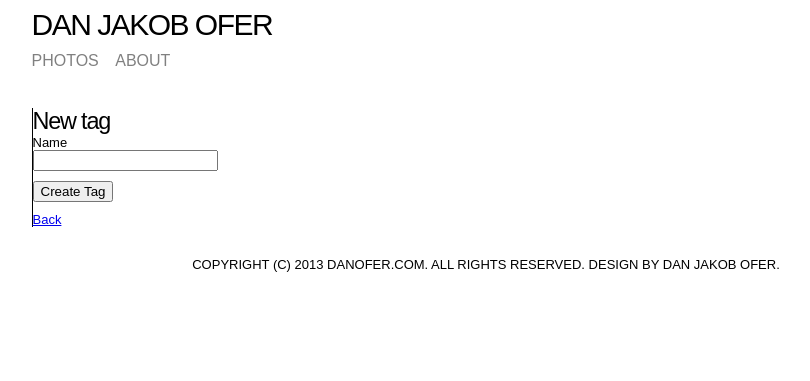
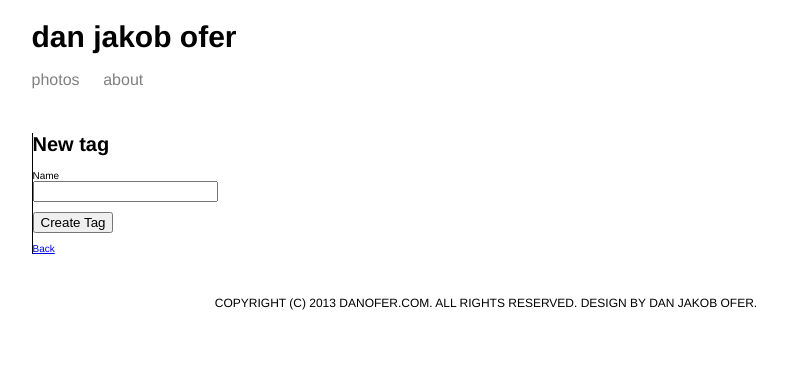
Before and after one commit to ofer987/Numerous, a Rails app: page /tags/new in a window 1280 px wide. Shown: the top 381 px of the page, without its empty margins (154-964 px from the left). Run offline with Rails 7, Linux system fonts and the light colour scheme; the visitor is signed in with stand-in values (Sample User, id 1); style sheets or scripts are compiled from the project's sources; parts of the project's set-up code (start-up, migrations or seed data) failed here and were passed over; some libraries are stand-ins or nearby versions.

Commit message:
- Changed CSS to use relative widths, heights, and font-sizes (i.e. using percentages, em, and rem). - application.html.erb: Changed header and footer divs to actually be header and footer elements, respectively. - Simplified the HTML elements slightly.

```diff
--- a/app/assets/javascripts/application.js
+++ b/app/assets/javascripts/application.js
@@ -9,7 +9,7 @@
 //= require_tree .
 
 $(document).ready(function() {
-  findPageNameRegExp = /\/{1}(\w+)/i;
+  findPageNameRegExp = /^\/{1}(\w+)/i;
 
 	pageNameMatch = window.location.pathname.match(findPageNameRegExp);
 
--- a/app/assets/stylesheets/application.css.scss
+++ b/app/assets/stylesheets/application.css.scss
@@ -12,59 +12,26 @@ $text-color-secondary: gray;
 $main-content-left-padding: 10px;
 
 html {
-	font-family: Arial, Helvetica, sans-serif;
-}
-
-body {
-	font-size: 13px;
+	font-family: Helvetica, Arial, sans-serif;
+	font-size: 62.5%;
 	color: #000;
 	background-color: #FFF;
-}
 
-h1, h2, h3 {
-	margin: 0;
-	letter-spacing: -.05em;
-	font-weight: normal;
-}
+	//p, ul, ol {
+	//	margin-top: 0;
+	//	line-height: 180%;
+	//}
+
+	header {
+		height: 10em;
+		width: $max-page-width + 1px;
+		margin: 0 auto;
 
 		h1 {
-	font-size: 1.8em;
+			font-size: 3em;
+			text-transform: lowercase;
+			height: 0.5em;
 		}
-
-h2 {
-	font-size: 1.4em;
-}
-
-h3 {
-	font-size: 1em;
-}
-
-p, ul, ol {
-	margin-top: 0;
-	line-height: 180%;
-}
-
-ul, ol {
-}
-
-.menu-link {
-	a, a:visited {
-		background: url(application/img05.jpg) repeat-x left bottom;
-		text-decoration: none;
-		color: #C0BFBF;
-	}
-}
-
-a:hover {
-}
-
-/* Header */
-
-div.header {
-	height: 100px;
-	width: $max-page-width + 1px;
-	margin: 0 auto;
-	font-family: Arial, sans-serif;
 
 		a {
 			background: none;
@@ -73,18 +40,17 @@ div.header {
 		}
 
 		ul.navigation {
-		font-size: 16px;
-		padding-top: 10px;
-		padding-left: 0px;
-		margin: 0px;
+			font-size: 1.6em;
+			padding: 1em 0 0 0;
 			list-style: none;
 
 			li {
 				display: inline;
 
 				a {
+					text-transform: lowercase;
 					text-decoration: none;
-				padding-right: 12px;
+					padding-right: 1.2em;
 					color: $text-color-secondary;
 				}
 			}
@@ -95,20 +61,11 @@ div.header {
 				}
 			}
 		}
-
-	h1 {
-		//padding-top: 30px;
-		font-size: 30px;
-		text-transform: uppercase;
-	}
 	}
 
-/* Page */
-
-div.page {
+	.page {
 		width: $max-page-width;
 		margin: 0 auto;
-	font-family: Arial, sans-serif;
 		border-left: 1px solid black;
 
 		.text-content {
@@ -116,21 +73,16 @@ div.page {
 		}
 	}
 
-/* Footer */
-
-.footer {
-	padding: 30px 0;
-	height: 60px;
+	footer {
+		padding: 3em 0;
+		height: 6em;
 		color: $text-color-primary;
-	font-size: 12px;
 
 		p {
+			font-size: 1.2em;
 			line-height: normal;
 			text-transform: uppercase;
 			text-align: center;
 		}
-
-	a {
-		color: $text-color-primary;
 	}
 }
--- a/app/assets/stylesheets/scaffolds.css.scss
+++ b/app/assets/stylesheets/scaffolds.css.scss
@@ -1,38 +1,11 @@
-body {
-  //background-color: #000;
-  //color: #333;
-  //font-family: verdana, arial, helvetica, sans-serif;
-  //font-size: 13px;
-  //line-height: 18px;
-}
-
-p, ol, ul, td {
-  //font-family: verdana, arial, helvetica, sans-serif;
-  font-size: 13px;
-  line-height: 18px; }
-
-pre {
-  background-color: #eee;
-  padding: 10px;
-  font-size: 11px; }
-
-a {
-  //color: #000;
-  &:visited {
-    //color: #666;
-	}
-  &:hover {
-    //color: #fff;
-    //background-color: #000;
+div {
+	&.field, &.actions {
+		margin-bottom: 10px;
 	}
 }
 
-div {
-  &.field, &.actions {
-    margin-bottom: 10px; } }
-
 #notice {
-  color: green; }
+	color: green; }
 
 .field_with_errors {
   padding: 2px;
--- a/app/views/layouts/application.html.erb
+++ b/app/views/layouts/application.html.erb
@@ -1,27 +1,24 @@
 <!DOCTYPE html>
 <html>
   <head>
-  <title>Dan Ofer</title>
+    <title>Dan Jakob Ofer</title>
     <%= stylesheet_link_tag    "application" %>
     <%= javascript_include_tag "application" %>
     <%= csrf_meta_tags %>
   </head>
   <body>
-	<div class="header">
+    <header>
       <h1><a href="/">Dan Jakob Ofer</a></h1>
       <ul class="navigation">
-	    <li id="photos-item"><%= link_to "PHOTOS", photos_path %></li>
-	    <li id="cv-item"><%= link_to "ABOUT", "/cv" %></li>
+        <li id="photos-item"><%= link_to "photos", photos_path %></li>
+        <li id="cv-item"><%= link_to "about", "/cv" %></li>
       </ul>
-	</div>
-
+    </header>
     <div class="page">
     	<%= yield %>
     </div>
-	<!-- end #page -->
-	<div class="footer">
+    <footer>
       <p>Copyright (c) 2013 danofer.com. All rights reserved. Design by Dan Jakob Ofer.</p>
-	</div>
-	<!-- end #footer -->
+    </footer>
   </body>
 </html>
```
Also changed, not shown: app/assets/javascripts/photos.js.coffee (+5 -5 lines), app/assets/stylesheets/photos.css.scss (+11 -16 lines), app/views/photos/index.html.erb (+12 -13 lines). Lines whose indentation alone changed are shown as unchanged.
